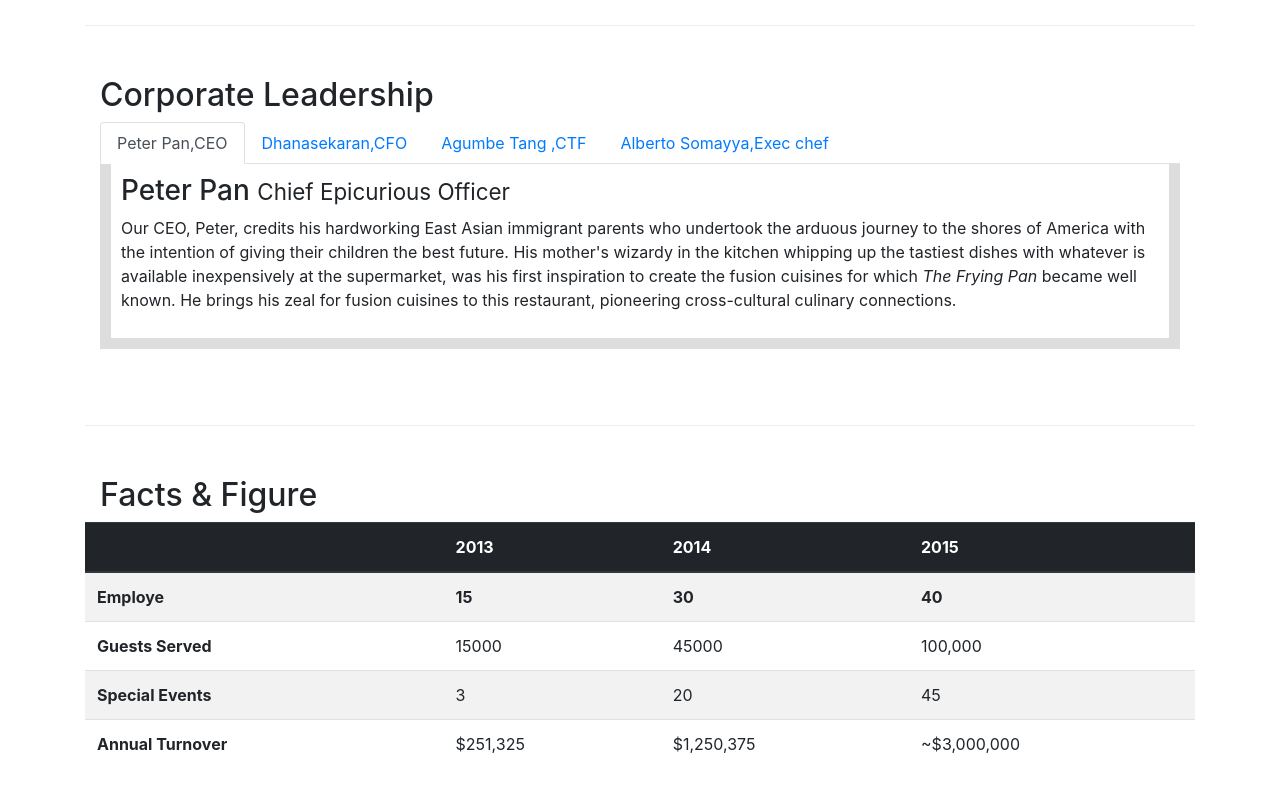
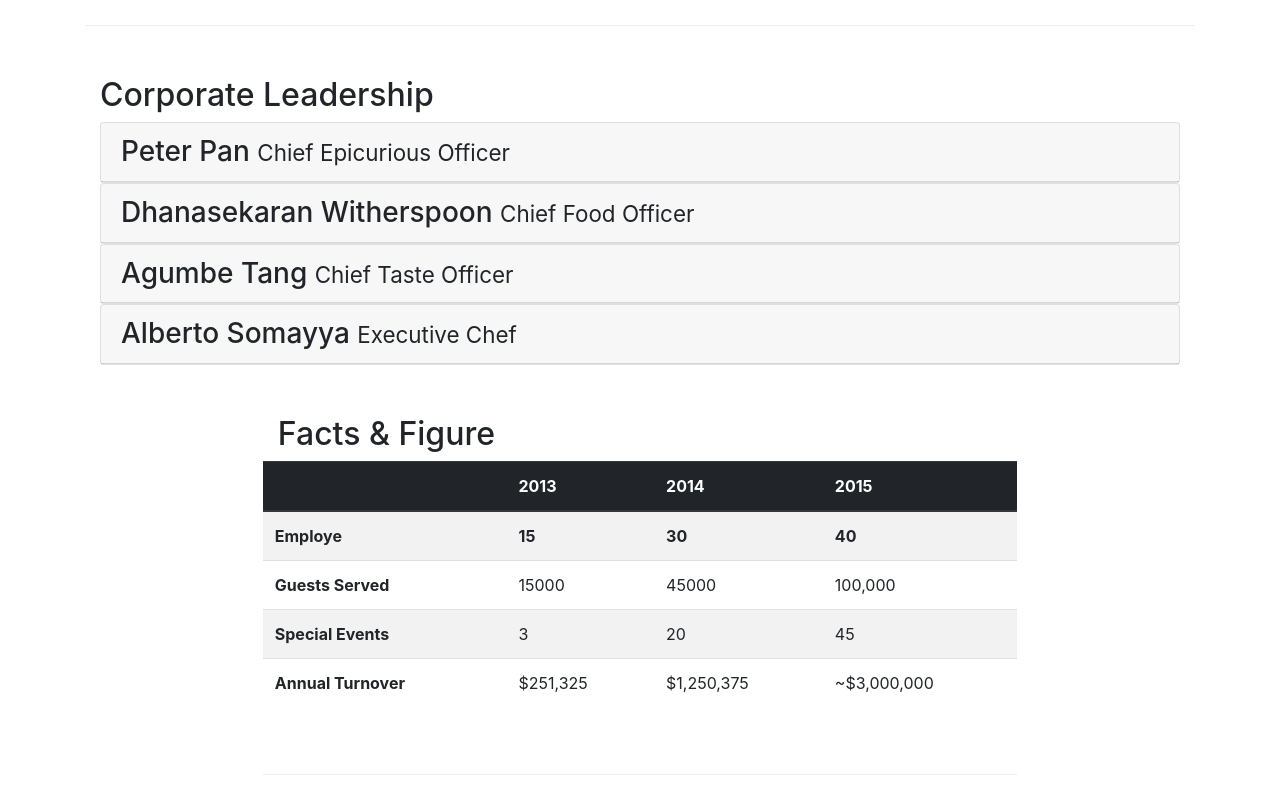
Before and after one commit to rk1238/bootstrap-4, a website: page aboutus.html in a window 1280 px wide. Shown: the part 1020-1820 px from the top of the page. Drawn offline with nearby package versions, Linux system fonts and the light colour scheme.

Commit message:
acourdian

```diff
--- a/aboutus.html
+++ b/aboutus.html
@@ -109,43 +109,74 @@
         <div class="row row-content">
             <div class="col-12">
                 <h2>Corporate Leadership</h2>
-                <ul class="nav nav-tabs">
-                	<li class="nav-item">
-                		<a href="#petter" class="nav-link active" role="tab" data-toggle="tab">Peter Pan,CEO</a>
-                	</li>
-                	<li class="nav-item">
-                		<a href="#dhan" class="nav-link" role="tab" data-toggle="tab">Dhanasekaran,CFO</a>
-                	</li>
-                	<li class="nav-item">
-                		<a href="#agumbe" class="nav-link" role="tab" data-toggle="tab">Agumbe Tang ,CTF</a>
-                	</li>
-                	<li class="nav-item">
-                		<a href="#alberto" class="nav-link" role="tab" data-toggle="tab">Alberto Somayya,Exec chef</a>
-                	</li>
 
-                </ul>
 
-            <div class="tab-content">
-             <div role="tabpanel" class="tab-pane fade show active" id="petter">
-                <h3>Peter Pan <small>Chief Epicurious Officer</small></h3>
+
+            <div id="accordion">
+            	<div class="card">
+		            <div role="tab" class="card-header" id="petter">
+		                <h3 class="mb-0">
+		                <a  class="collapsed" data-toggle="collapse" data-target="#peter">
+		                	Peter Pan <small>Chief Epicurious Officer</small>
+		                </a>
+		                </h3>
+		            </div>
+		            <div class="collapse" id="peter" data-parent="#accordion">
+		            	<div class="card-body">
 		            		<p class="d-none d-sm-block">Our CEO, Peter, credits his hardworking East Asian immigrant parents who undertook the arduous journey to the shores of America with the intention of giving their children the best future. His mother's wizardy in the kitchen whipping up the tastiest dishes with whatever is available inexpensively at the supermarket, was his first inspiration to create the fusion cuisines for which <em>The Frying Pan</em> became well known. He brings his zeal for fusion cuisines to this restaurant, pioneering cross-cultural culinary connections.</p>
 		            	</div>
-              <div role="tabpanel" class="tab-pane fade" id="dhan">
-              	<h3>Dhanasekaran Witherspoon <small>Chief Food Officer</small></h3>
+		            </div>
+
+		        </div>
+
+		        <div class="card">
+		        	<div class="card-header" role="tab" id="danny">
+		        		<h3 class="mb-0">
+		        			<a class="collapsed" data-toggle="collapse" data-target="#dany">
+		        				Dhanasekaran Witherspoon <small>Chief Food Officer</small>
+		        			</a>
+		        		</h3>
+		        	</div>
+		        	<div class="collapse" id="dany" data-parent="#accordion">
+		        		<div class="card-body">
 		        			 <p class="d-none d-sm-block">Our CFO, Danny, as he is affectionately referred to by his colleagues, comes from a long established family tradition in farming and produce. His experiences growing up on a farm in the Australian outback gave him great appreciation for varieties of food sources. As he puts it in his own words, <em>Everything that runs, wins, and everything that stays, pays!</em></p>
 		        		</div>
-              <div role="tabpanel" class="tab-pane fade" id="agumbe">
-              	 <h3>Agumbe Tang <small>Chief Taste Officer</small></h3>
-                <p class="d-none d-sm-block">Blessed with the most discerning gustatory sense, Agumbe, our CTO, personally ensures that every dish that we serve meets his exacting tastes. Our chefs dread the tongue lashing that ensues if their dish does not meet his exacting standards. He lives by his motto, <em>You click only if you survive my lick.</em></p>
 		        	</div>
-              <div role="tabpanel" class="tab-pane fade" id="alberto">
-              	<h3>Alberto Somayya <small>Executive Chef</small></h3>
-                <p class="d-none d-sm-block">Award winning three-star Michelin chef with wide International experience having worked closely with whos-who in the culinary world, he specializes in creating mouthwatering Indo-Italian fusion experiences. He says, <em>Put together the cuisines from the two craziest cultures, and you get a winning hit! Amma Mia!</em></p>
 		        </div>
 
 
+		        <div class="card">
+		        	<div class="card-header" role="tab" id="agum">
+		        		<h3 class="mb-0">
+		        			<a class="collapsed" data-toggle="collapse" data-target="#agumbe">
+		        				Agumbe Tang <small>Chief Taste Officer</small>
+		        			</a>
+		        		</h3>
+		        	</div>
+		        	<div class="collapse" id="agumbe" data-parent="#accordion">
+		        		<div class="card-body">
+		        			 <p class="d-none d-sm-block">Blessed with the most discerning gustatory sense, Agumbe, our CTO, personally ensures that every dish that we serve meets his exacting tastes. Our chefs dread the tongue lashing that ensues if their dish does not meet his exacting standards. He lives by his motto, <em>You click only if you survive my lick.</em></p>
+		        		</div>
+		        	</div>
 
             	</div>
+
+
+             <div class="card">
+             	<div class="card-header" role="tab" id="alber">
+             		<h3 class="mb-0">
+             			<a class="collapsed" data-toggle="collapse" data-target="#alberto">
+             				Alberto Somayya <small>Executive Chef</small>
+             			</a>
+             		</h3>
+             	</div>
+             	<div class="collapse" id="alberto" data-parent="#accordion">
+             		<div class="card-body">
+             			 <p class="d-none d-sm-block">Award winning three-star Michelin chef with wide International experience having worked closely with whos-who in the culinary world, he specializes in creating mouthwatering Indo-Italian fusion experiences. He says, <em>Put together the cuisines from the two craziest cultures, and you get a winning hit! Amma Mia!</em></p>
+             		</div>
+             	</div>
+             </div>
+
         </div>
      </div>
          <div class="row row-content">
```
Lines whose indentation alone changed are shown as unchanged.
